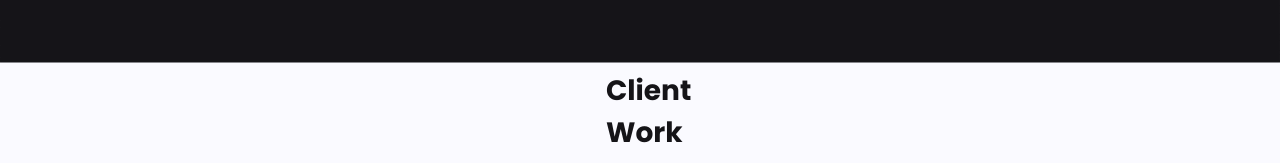
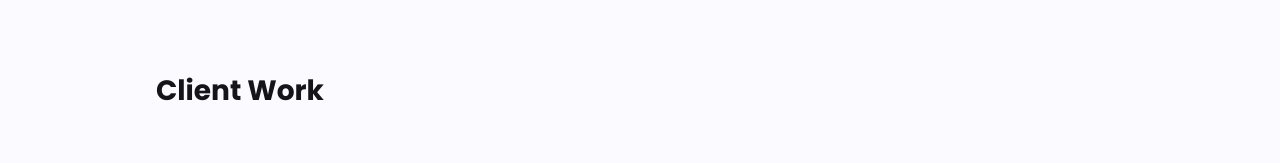
Before and after one commit to tektechnologies/craigbarkley, a React (Create React App) app: page / in a window 1280 px wide. Shown: the part 789-952 px from the top of the page. Built offline with nearby package versions, Linux system fonts and the light colour scheme.

Commit message:
add container style updates and svg path

```diff
--- a/src/components/ClientWork/ClientWork.js
+++ b/src/components/ClientWork/ClientWork.js
@@ -5,7 +5,7 @@ class ClientWork extends Component {
   render() {
     return (
       <>
-        <svg
+         <svg
           height="100%"
           width="100%"
           id="svg"
@@ -13,14 +13,15 @@ class ClientWork extends Component {
           xmlns="http://www.w3.org/2000/svg"
         >
           <path
-            d="M 0, 400 C 0, 400 0, 200 0, 200 C 114.35714285714289,156.53571428571428 228.71428571428578,113.07142857142858 351,131 C 473.2857142857142,148.92857142857142 603.4999999999998,228.25 713,248 C 822.5000000000002,267.75 911.2857142857144,227.92857142857142 1029,210 C 1146.7142857142856,192.07142857142858 1293.3571428571427,196.03571428571428 1440,200 C 1440,200 1440,400 1440,400 Z"
+            d="M 0,400 C 0,400 0,200 0,200 C 114.35714285714289,156.53571428571428 228.71428571428578,113.07142857142858 351,131 C 473.2857142857142,148.92857142857142 603.4999999999998,228.25 713,248 C 822.5000000000002,267.75 911.2857142857144,227.92857142857142 1029,210 C 1146.7142857142856,192.07142857142858 1293.3571428571427,196.03571428571428 1440,200 C 1440,200 1440,400 1440,400 Z"
             stroke="none"
             strokeWidth="0"
             fill="#151418ff"
-            transform="rotate(-180 720 200"
+            transform="rotate(-180 720 200)"
           ></path>
         </svg>
-        <div className="ProjectWrapper" id="clients">
+
+        <div className="ClientWrapper" id="clients">
           <div className="Container">
             <div className="SectionTitle">Client Work</div>
           </div>
--- a/src/index.css
+++ b/src/index.css
@@ -76,7 +76,7 @@ video {
 
 /* Layout  */
 .Container {
-  max-width: 100px;
+  max-width: 1000px;
   padding-right: 1rem;
   padding-left: 1rem;
   width: 90%;
@@ -86,14 +86,16 @@ video {
 .BigCard {}
 .AboutBio {}
 .tagline2 {}
+
 .SectionTitle {
   font-size: 28px;
   color: #151418;
   font-weight: 700;
   margin-bottom: 3.5rem;
 }
+
 .ClientWrapper{
-  margin-top: -1rem;
+  /* margin-top: -1rem; */
 }
 
 
```
